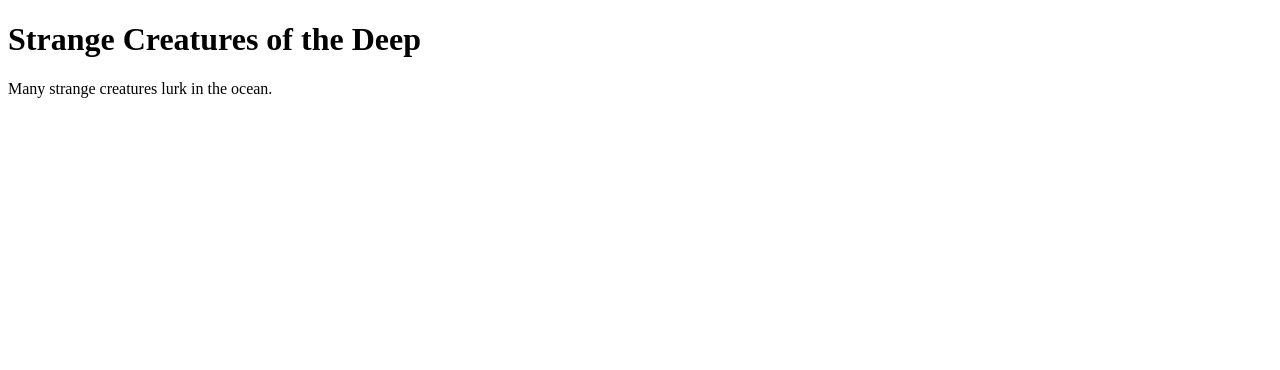
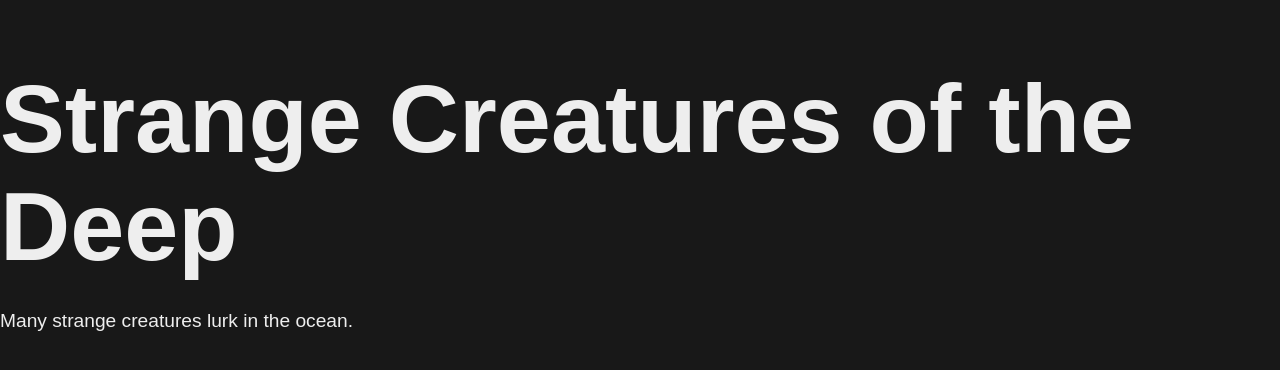
Before and after one commit to egrieco/strange-oceans, a plain HTML site: page index.html in a window 1280 px wide. Drawn offline with Linux system fonts and the light colour scheme; a web font is replaced by a local one.

Commit message:
Link the stylesheet

```diff
--- a/index.html
+++ b/index.html
@@ -5,6 +5,7 @@
     <meta charset="UTF-8">
     <meta http-equiv="X-UA-Compatible" content="IE=edge">
     <meta name="viewport" content="width=device-width, initial-scale=1.0">
+    <link rel="stylesheet" href="bahunya.css">
     <title>Strange Oceans</title>
 </head>
 
```
